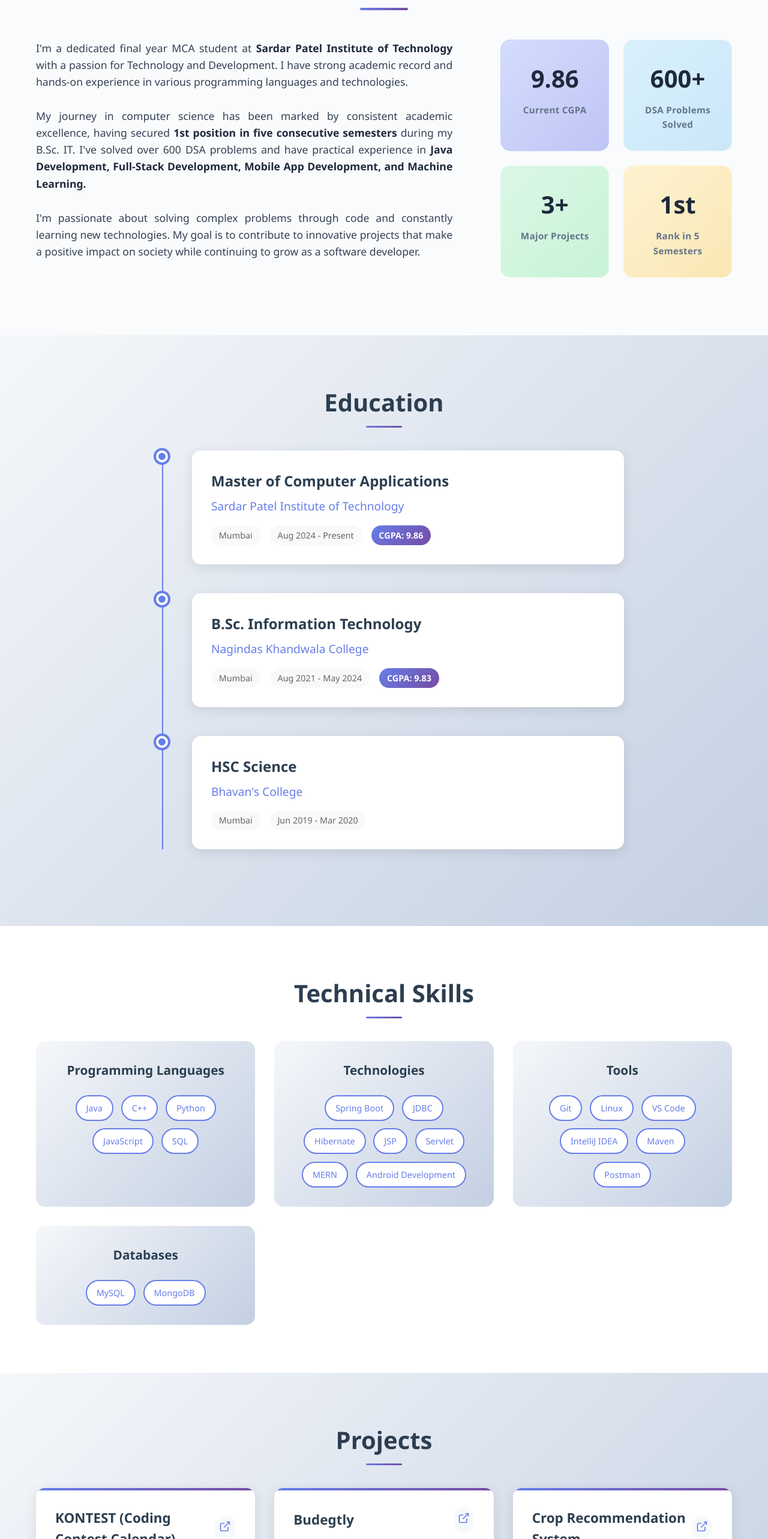
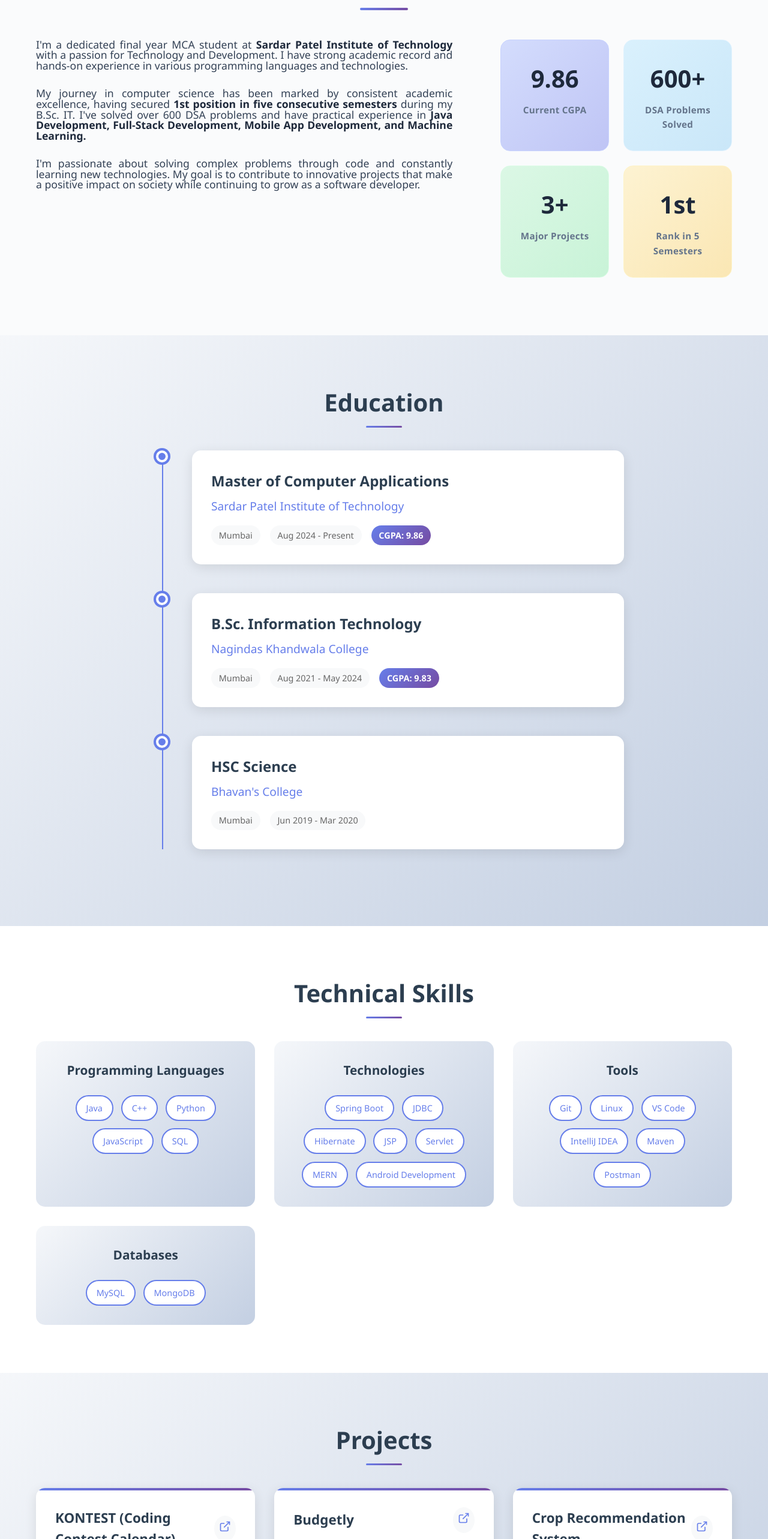
Before and after one commit to arbaaz-01/Portfolio, a React (Create React App) app: page / in a window 1280 px wide. Shown: the part 971-3537 px from the top of the page at 60% size. Built offline with nearby package versions, Linux system fonts and the light colour scheme.

Commit message:
spelling fixed and about style fixed

```diff
--- a/src/components/About.css
+++ b/src/components/About.css
@@ -40,7 +40,7 @@
 
 .about-text p {
   font-size: 1.1rem;
-  line-height: 1.;
+  line-height: 1;
   color: #334155;
   margin: 0;
   text-align: justify;
--- a/src/components/Projects.js
+++ b/src/components/Projects.js
@@ -10,7 +10,7 @@ const Projects = () => {
       link: "https://github.com/arbaaz-01/Kontest",
     },
     {
-      title: "Budegtly",
+      title: "Budgetly",
       description:
         "The Flutter Finance Tracker App offers an easy-to-use and visually clear platform to manage your financial transactions. It helps users track expenses, set budgets, and analyze spending. The app uses Firebase for secure authentication and real-time data storage, ensuring a smooth and reliable experience.",
       techStack: ["Flutter", "Dart", "Firebase"],
```
